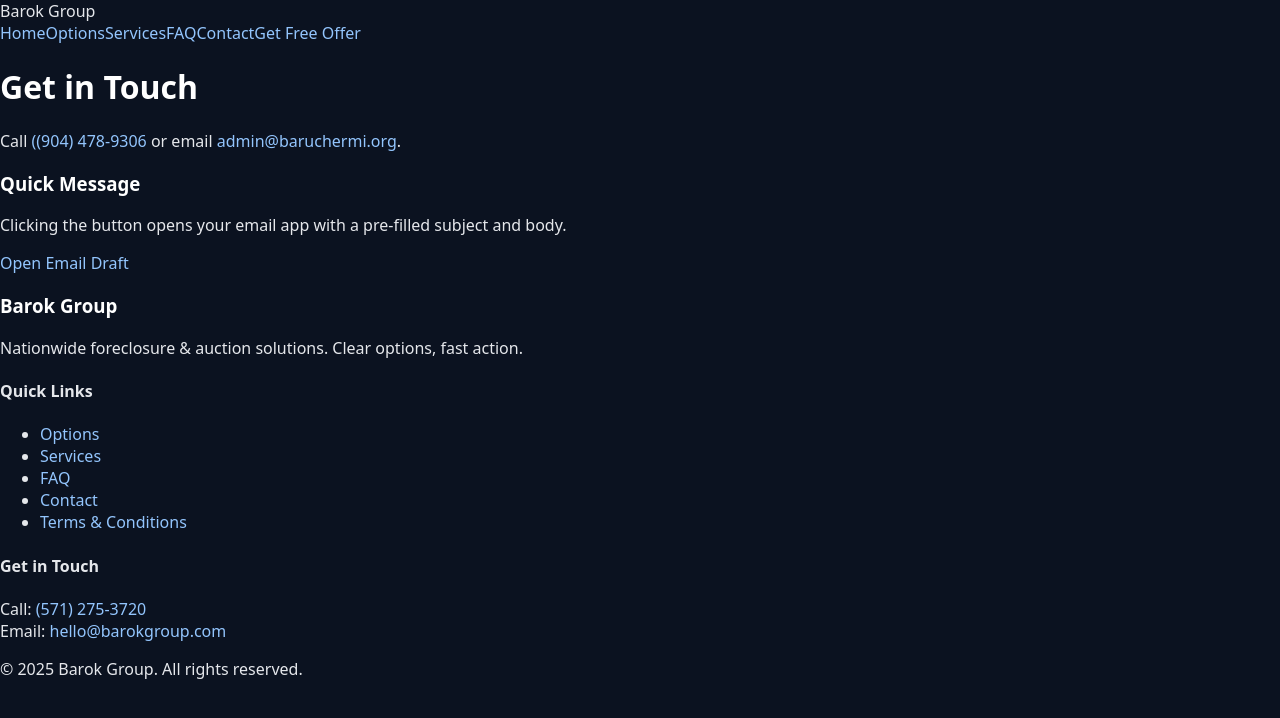
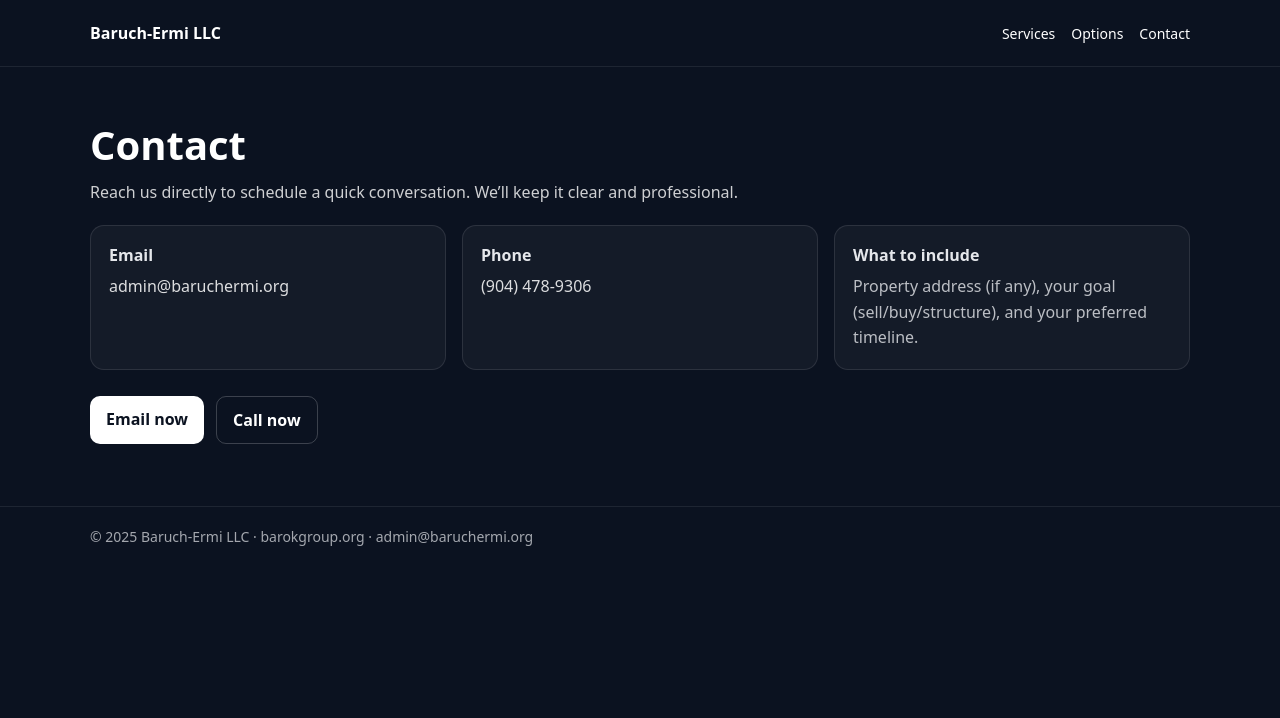
Before and after one commit to duchesam/barokgroup, a Next.js app: page /contact in a window 1280 px wide. Shown: the top 718 px of the page. Built offline with nearby package versions, Linux system fonts and the light colour scheme.

Commit message:
Update contact.js

```diff
--- a/pages/contact.js
+++ b/pages/contact.js
@@ -1,25 +1,110 @@
+// pages/contact.js
 import Head from "next/head";
-import Header from "../components/Header";
-import Footer from "../components/Footer";
 
-export default function Contact(){
+export default function Contact() {
+  const email = "admin@baruchermi.org";
+  const phoneDisplay = "(904) 478-9306";
+  const phoneLink = "+19044789306";
+  const siteUrl = "https://barokgroup.org";
+  const businessName = "Baruch-Ermi LLC";
+
+  const title = "Contact | Baruch-Ermi LLC";
+  const description =
+    "Contact Baruch-Ermi LLC for professional real-estate solutions. Email or call to schedule a consultation.";
+
+  // LocalBusiness schema helps trust + contact info in structured data
+  const schema = {
+    "@context": "https://schema.org",
+    "@type": "LocalBusiness",
+    name: businessName,
+    url: siteUrl,
+    telephone: phoneLink,
+    email: email,
+    contactPoint: [
+      {
+        "@type": "ContactPoint",
+        contactType: "customer support",
+        telephone: phoneLink,
+        email: email,
+        availableLanguage: ["English"],
+      },
+    ],
+  };
+
   return (
     <>
-      <Head><title>Contact – Barok Group</title></Head>
-      <Header />
-      <main className="container content">
-        <h1>Get in Touch</h1>
-        <p>Call <a href="tel:+(904) 478-9306">((904) 478-9306</a> or email <a href="mailto:admin@baruchermi.org">admin@baruchermi.org</a>.</p>
-        <div className="card" style={{maxWidth:680}}>
-          <h3>Quick Message</h3>
-          <p>Clicking the button opens your email app with a pre-filled subject and body.</p>
-          <a className="btn"
-             href="mailto:admin@baruchermi.org?subject=Help with foreclosure&body=Name:%0D%0APhone:%0D%0AProperty Address:%0D%0ATimeline / Auction Date:%0D%0AGoals:%0D%0A">
-             Open Email Draft
-          </a>
-        </div>
+      <Head>
+        <title>{title}</title>
+        <meta name="description" content={description} />
+        <link rel="canonical" href={`${siteUrl}/contact`} />
+        <meta property="og:title" content={title} />
+        <meta property="og:description" content={description} />
+        <meta property="og:url" content={`${siteUrl}/contact`} />
+        <script
+          type="application/ld+json"
+          dangerouslySetInnerHTML={{ __html: JSON.stringify(schema) }}
+        />
+      </Head>
+
+      <main style={{ minHeight: "100vh", background: "#0b1220", color: "#fff" }}>
+        <header style={{ borderBottom: "1px solid rgba(255,255,255,0.08)" }}>
+          <div style={{ maxWidth: 1100, margin: "0 auto", padding: "22px 20px", display: "flex", justifyContent: "space-between", gap: 16, alignItems: "center" }}>
+            <a href="/" style={{ color: "#fff", textDecoration: "none", fontWeight: 800 }}>Baruch-Ermi LLC</a>
+            <nav style={{ display: "flex", gap: 16, fontSize: 14 }}>
+              <a href="/services" style={{ color: "#fff" }}>Services</a>
+              <a href="/options" style={{ color: "#fff" }}>Options</a>
+              <a href="/contact" style={{ color: "#fff" }}>Contact</a>
+            </nav>
+          </div>
+        </header>
+
+        <section style={{ padding: "56px 20px 22px" }}>
+          <div style={{ maxWidth: 1100, margin: "0 auto" }}>
+            <h1 style={{ fontSize: 40, lineHeight: 1.1, margin: 0 }}>Contact</h1>
+            <p style={{ marginTop: 14, fontSize: 16, maxWidth: 760, color: "rgba(255,255,255,0.8)" }}>
+              Reach us directly to schedule a quick conversation. We’ll keep it clear and professional.
+            </p>
+
+            <div style={{ marginTop: 22, display: "grid", gridTemplateColumns: "repeat(auto-fit, minmax(280px, 1fr))", gap: 16 }}>
+              <div style={{ background: "rgba(255,255,255,0.04)", border: "1px solid rgba(255,255,255,0.10)", padding: 18, borderRadius: 14 }}>
+                <div style={{ fontWeight: 800 }}>Email</div>
+                <div style={{ marginTop: 8, opacity: 0.85, lineHeight: 1.6 }}>
+                  <a href={`mailto:${email}`} style={{ color: "#fff" }}>{email}</a>
+                </div>
+              </div>
+
+              <div style={{ background: "rgba(255,255,255,0.04)", border: "1px solid rgba(255,255,255,0.10)", padding: 18, borderRadius: 14 }}>
+                <div style={{ fontWeight: 800 }}>Phone</div>
+                <div style={{ marginTop: 8, opacity: 0.85, lineHeight: 1.6 }}>
+                  <a href={`tel:${phoneLink}`} style={{ color: "#fff" }}>{phoneDisplay}</a>
+                </div>
+              </div>
+
+              <div style={{ background: "rgba(255,255,255,0.04)", border: "1px solid rgba(255,255,255,0.10)", padding: 18, borderRadius: 14 }}>
+                <div style={{ fontWeight: 800 }}>What to include</div>
+                <div style={{ marginTop: 8, opacity: 0.8, lineHeight: 1.6 }}>
+                  Property address (if any), your goal (sell/buy/structure), and your preferred timeline.
+                </div>
+              </div>
+            </div>
+
+            <div style={{ marginTop: 26, display: "flex", gap: 12, flexWrap: "wrap" }}>
+              <a href={`mailto:${email}`} style={{ background: "#fff", color: "#0b1220", padding: "12px 16px", borderRadius: 10, fontWeight: 800, textDecoration: "none" }}>
+                Email now
+              </a>
+              <a href={`tel:${phoneLink}`} style={{ border: "1px solid rgba(255,255,255,0.2)", padding: "12px 16px", borderRadius: 10, color: "#fff", textDecoration: "none", fontWeight: 700 }}>
+                Call now
+              </a>
+            </div>
+          </div>
+        </section>
+
+        <footer style={{ borderTop: "1px solid rgba(255,255,255,0.08)", marginTop: 40 }}>
+          <div style={{ maxWidth: 1100, margin: "0 auto", padding: "20px", fontSize: 14, opacity: 0.7 }}>
+            © {new Date().getFullYear()} Baruch-Ermi LLC · barokgroup.org · {email}
+          </div>
+        </footer>
       </main>
-      <Footer />
     </>
   );
 }
```
